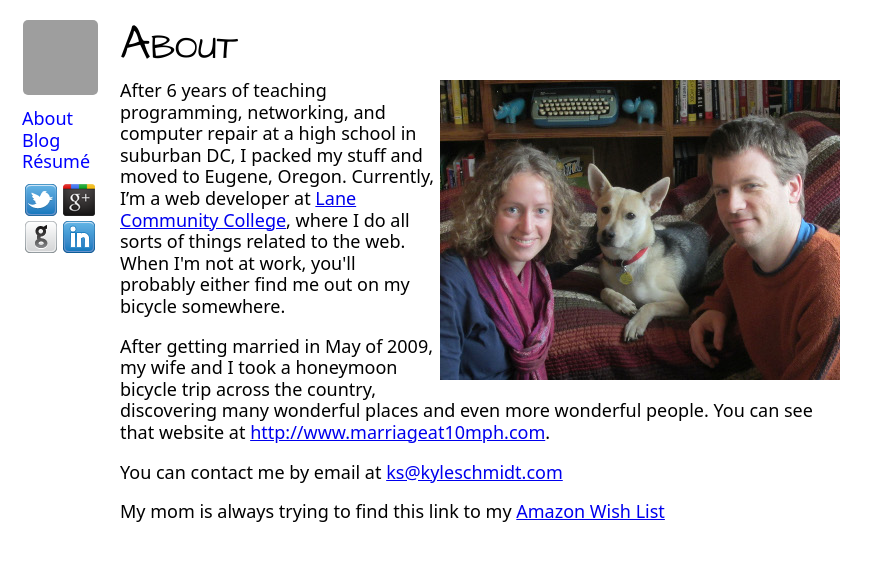
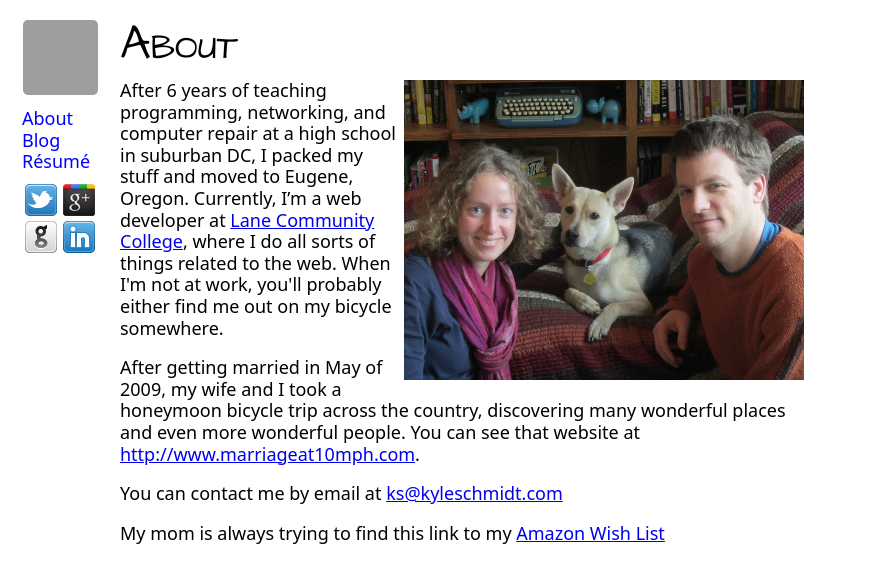
Before and after one commit to krschmidt/krschmidt.github.com, a Jekyll site: the page built from about.html, in a window 1280 px wide. Shown: the top 583 px of the page, without its empty margins (0-881 px from the left). Built offline with Jekyll 4.4.1, drawn with Linux system fonts in a browser that asks for light colours; grey boxes are pictures that could not be loaded.

Commit message:
reducing body width a little

```diff
--- a/css/main.css
+++ b/css/main.css
@@ -118,7 +118,7 @@ nav {
   line-height: 1.2em;
   margin-left: 120px;
   margin-top: 20px;
-  max-width: 40em; }
+  max-width: 38em; }
 
 .left {
   float: left; }
--- a/css/main.scss
+++ b/css/main.scss
@@ -34,7 +34,7 @@ nav {
   line-height: 1.2em;
   margin-left: 120px;
   margin-top: 20px;
-  max-width: 40em;
+  max-width: 38em;
 }
 
 .left {
```
